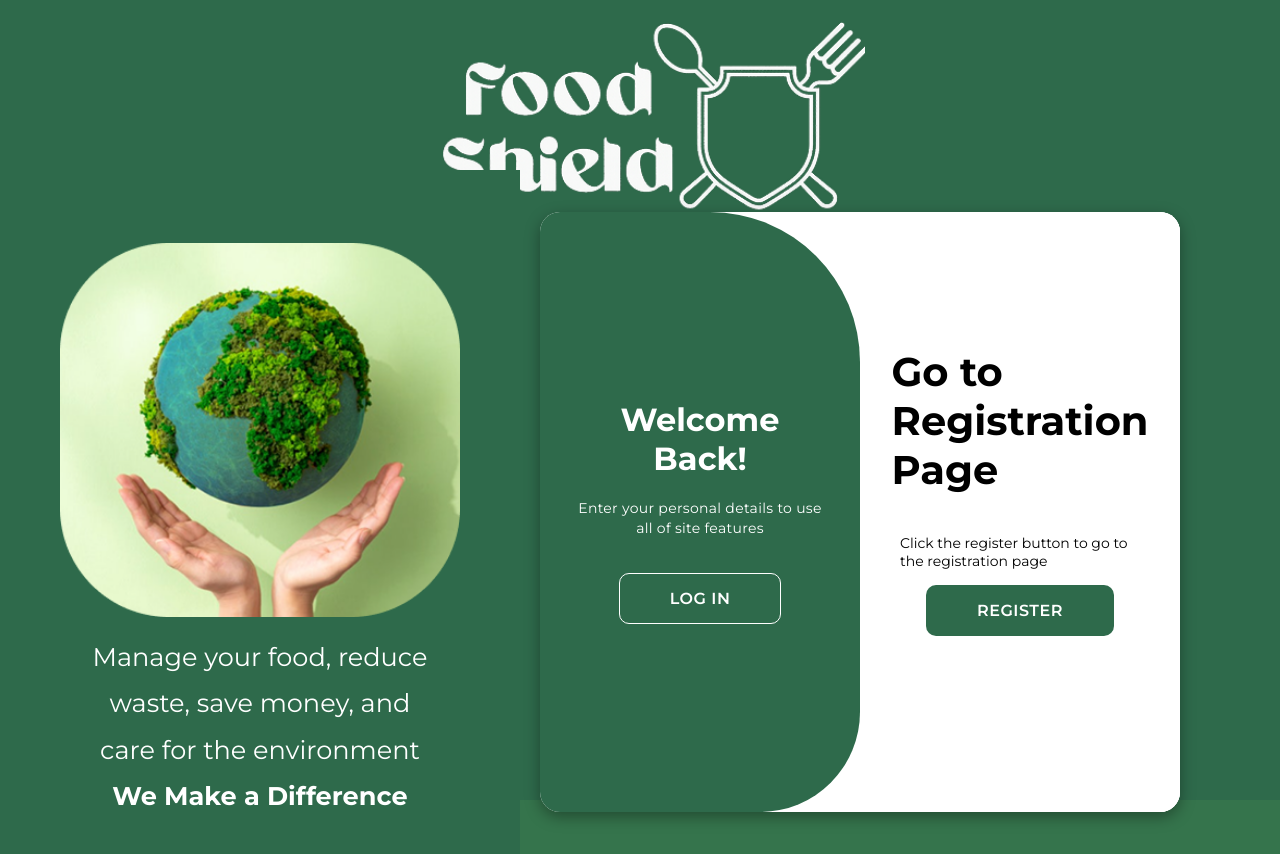
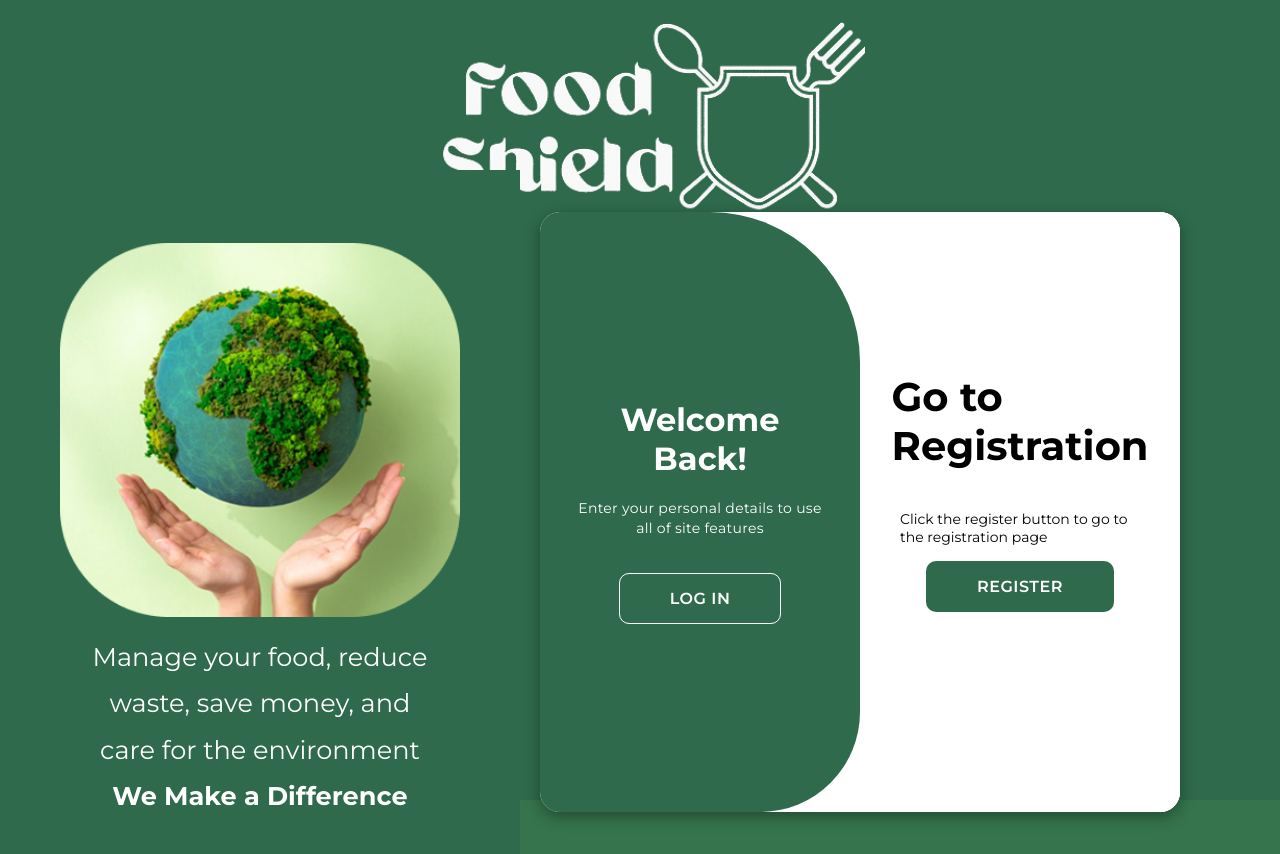
Before and after one commit to Jun20220703/bit216as, an Angular app: page /login in a window 1280 px wide. Both pictures are taken after a click on the button "REGISTER". Built offline with nearby package versions, Linux system fonts and the light colour scheme.

Commit message:
Update loginPage.component.html

```diff
--- a/src/app/components/registerAndPrivacySettings/loginPage/loginPage.component.html
+++ b/src/app/components/registerAndPrivacySettings/loginPage/loginPage.component.html
@@ -32,7 +32,7 @@
   </div>
   <div class="form-container register">
     <form (ngSubmit)="onRegister()">
-      <h1>Go to Registration Page</h1>
+      <h1>Go to Registration</h1>
       <span>Click the register button to go to the registration page</span>
       <button type="submit">Register</button>
     </form>
```
